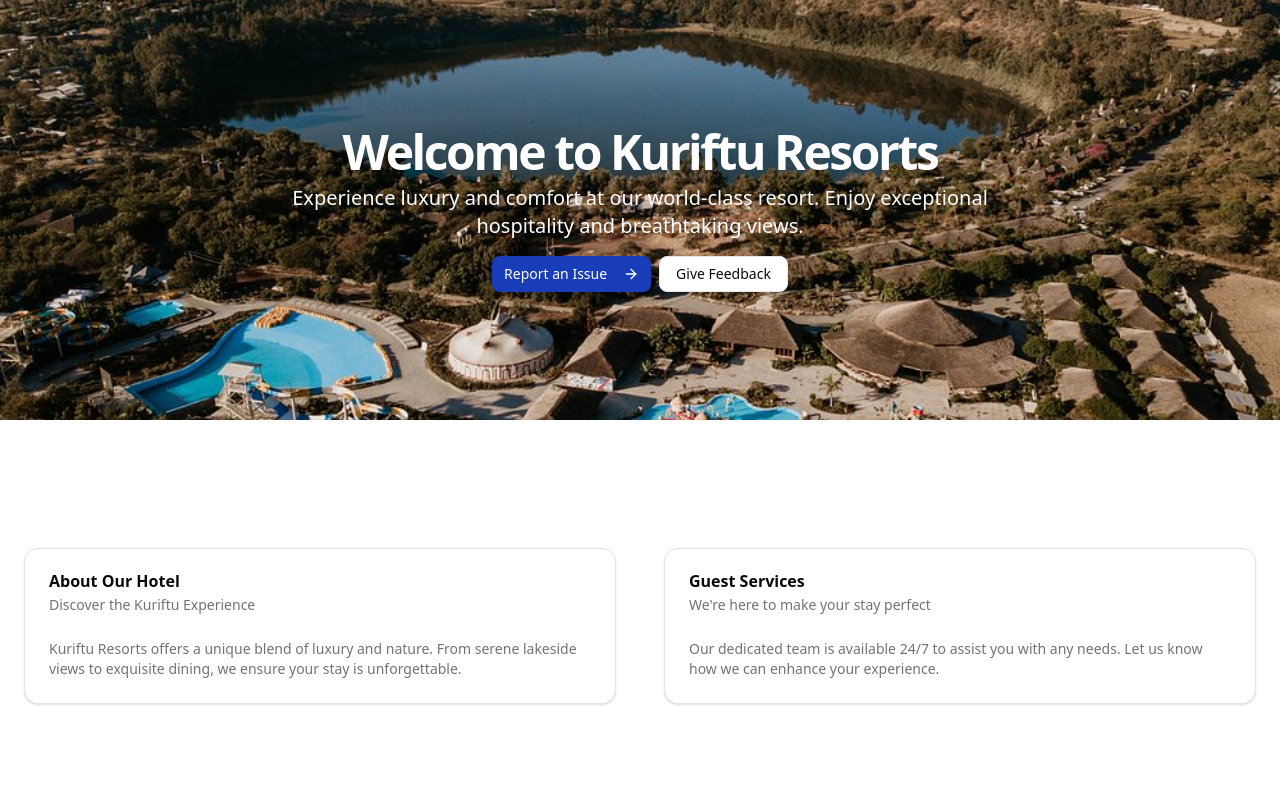
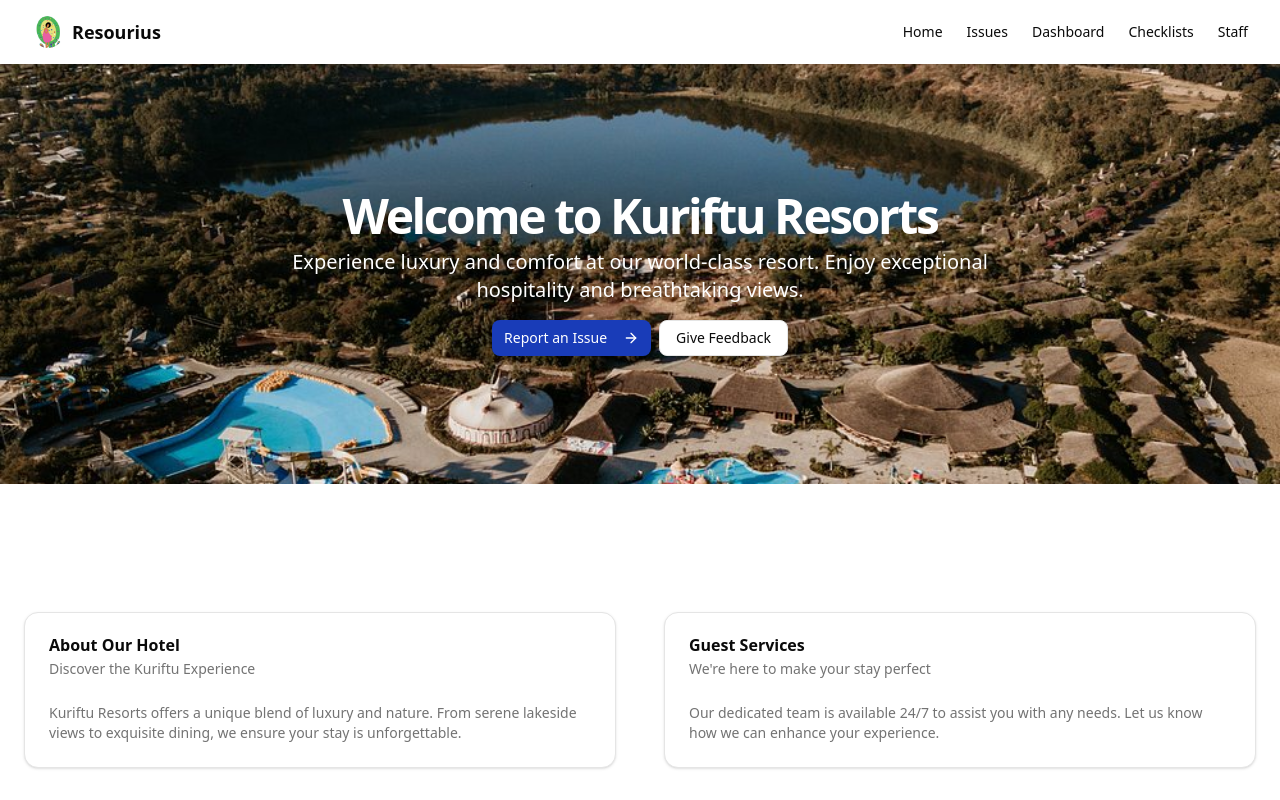
Before and after one commit to timid-zy/Hospitality-hackathon, a Next.js app in the folder frontend/: page /guest in a window 1280 px wide. Shown: the top 800 px of the page. Built offline with nearby package versions, Linux system fonts and the light colour scheme.

Commit message:
fix: route and navbar for home page

```diff
--- a/frontend/app/layout.tsx
+++ b/frontend/app/layout.tsx
@@ -1,4 +1,3 @@
-"use client"
 import type { Metadata } from "next";
 import { Geist, Geist_Mono } from "next/font/google";
 import "./globals.css";
@@ -6,20 +5,20 @@
 import Link from "next/link";
 import image from './assets/kuriftu.jpg'
 
-// const geistSans = Geist({
-//   variable: "--font-geist-sans",
-//   subsets: ["latin"],
-// });
+const geistSans = Geist({
+  variable: "--font-geist-sans",
+  subsets: ["latin"],
+});
 
-// const geistMono = Geist_Mono({
-//   variable: "--font-geist-mono",
-//   subsets: ["latin"],
-// });
+const geistMono = Geist_Mono({
+  variable: "--font-geist-mono",
+  subsets: ["latin"],
+});
 
-// export const metadata: Metadata = {
-//   title: "Resourius",
-//   description: "A Hotel Management System with Resource Management",
-// };
+export const metadata: Metadata = {
+  title: "Resourius",
+  description: "A Hotel Management System with Resource Management",
+};
 
 export default function RootLayout({
   children,
@@ -28,9 +27,43 @@
 }) {
   return (
     <html lang="en">
-      <body>
+      <body
+        className={`${geistSans.variable} ${geistMono.variable} antialiased`}
+        suppressHydrationWarning
+      >
         <InspectionsProvider>
-          {children}
+          {/* Shared Header */}
+          <header className="fixed top-0 left-0 right-0 z-50 bg-white shadow">
+
+            <div className="container flex h-16 items-center px-4 sm:px-6 lg:px-8">
+              <Link href="/" className="flex items-center gap-2">
+                <img src={image.src} alt="Kuriftu Logo" className="h-8 w-8 rounded-full" />
+                {/* <Home className="h-8 w-8 text-primary" /> */}
+                {/* <span className="text-lg font-semibold">Resourius</span> */}
+                <span className="text-lg font-semibold">Resourius</span>
+              </Link>
+              <nav className="ml-auto flex gap-4 sm:gap-6">
+                <Link href="/" className="text-sm font-medium transition-colors hover:text-primary">
+                  Home
+                </Link>
+                <Link href="/managers/issues" className="text-sm font-medium transition-colors hover:text-primary">
+                  Issues
+                </Link>
+                <Link href="/managers/dashboard" className="text-sm font-medium transition-colors hover:text-primary">
+                  Dashboard
+                </Link>
+                <Link href="/managers/checklists" className="text-sm font-medium transition-colors hover:text-primary">
+                  Checklists
+                </Link>
+                <Link href="/managers/staff" className="text-sm font-medium transition-colors hover:text-primary">
+                  Staff
+                </Link>
+              </nav>
+            </div>
+          </header>
+
+          {/* Page Content */}
+          <main className="min-h-screen flex flex-col pt-16">{children}</main>
         </InspectionsProvider>
       </body>
     </html>
```
